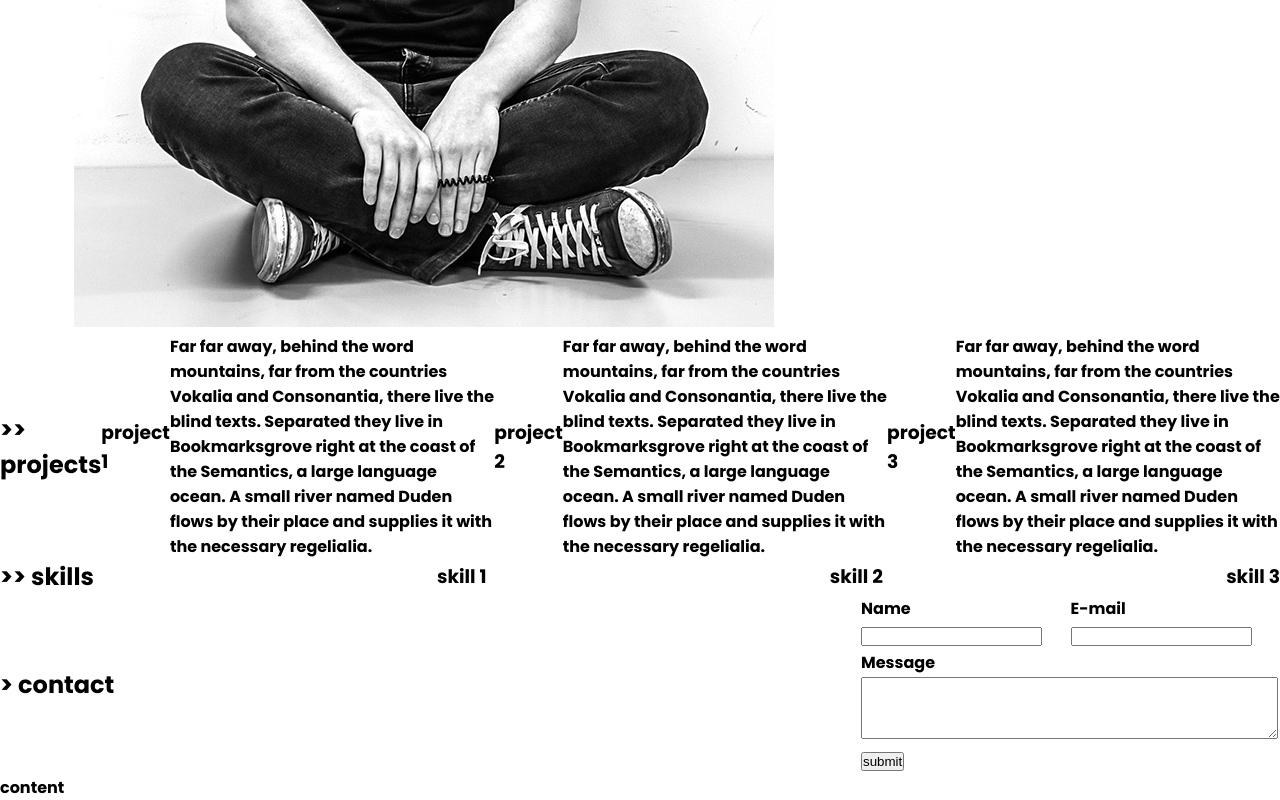
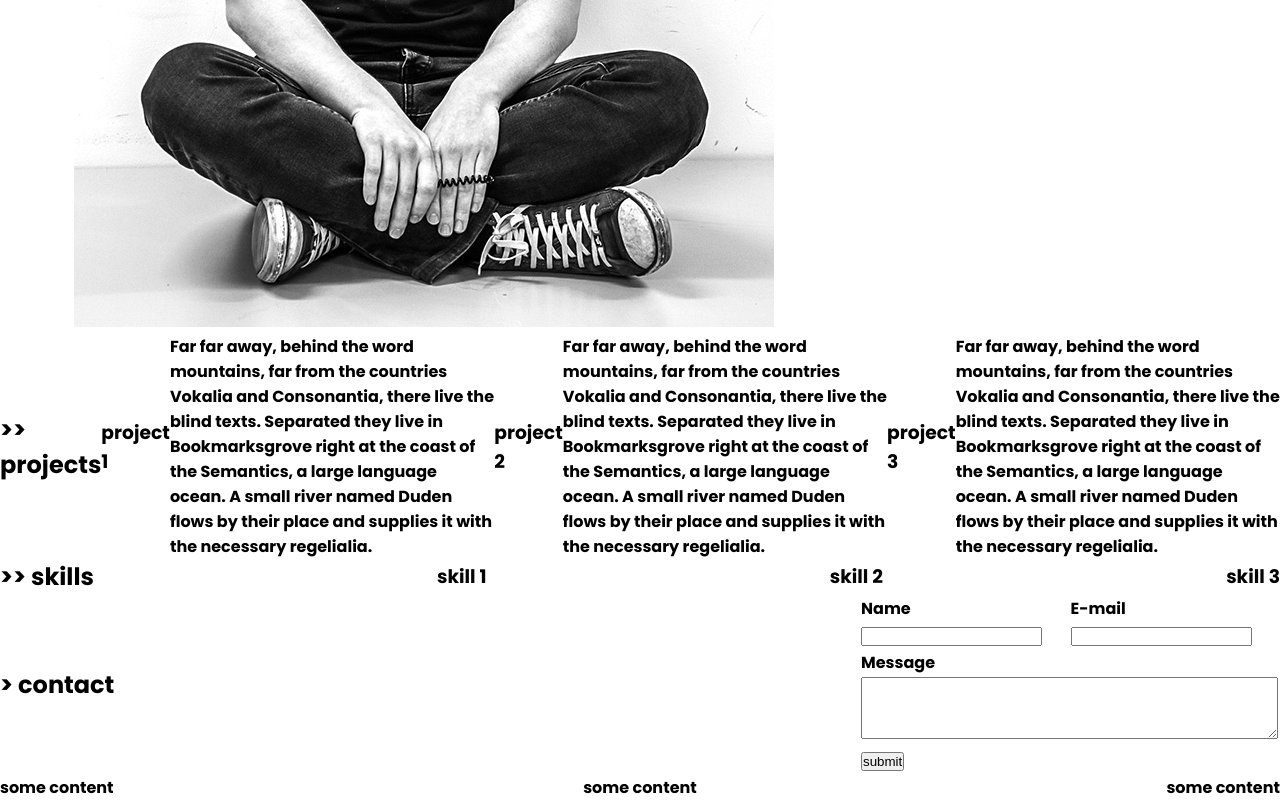
Before and after one commit to g-weiher/wbs_portfolio, a plain HTML site: page index.html in a window 1280 px wide. Shown: the part 684-1484 px from the top of the page. Drawn offline with Linux system fonts and the light colour scheme.

Commit message:
add footer content

```diff
--- a/index.html
+++ b/index.html
@@ -134,7 +134,11 @@
     </main>
 
     <footer>
-      <div class="container">content</div>
+      <div class="content">
+        <p>some content</p>
+        <p>some content</p>
+        <p>some content</p>
+      </div>
     </footer>
   </body>
 </html>
```
